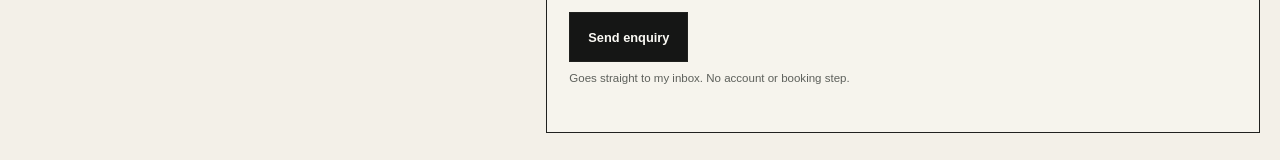
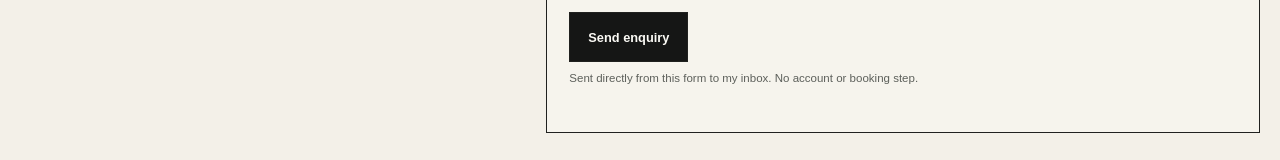
Before and after one commit to manazoid4/mazos-site, a Next.js app: page / in a window 1280 px wide. Shown: the part 4318-4478 px from the top of the page. Built offline with nearby package versions, Linux system fonts and the light colour scheme.

Commit message:
Keep enquiry assertion compatible with compact form copy

```diff
--- a/app/demo-request-form.tsx
+++ b/app/demo-request-form.tsx
@@ -70,8 +70,6 @@ export function DemoRequestForm() {
     const nextStep = String(data.get('nextStep') || DEFAULT_NEXT_STEP).trim();
     const honey = String(data.get('_honey') || '').trim();
 
-    // Native `required` accepts whitespace, so re-check here and say what is missing
-    // instead of silently doing nothing.
     const missing = !name ? 'name' : !email ? 'email' : !problem ? 'problem' : '';
     if (missing) {
       setValidationError(
@@ -193,7 +191,7 @@ export function DemoRequestForm() {
         <button className="button button-dark" type="submit" disabled={submitState === 'sending' || submitState === 'sent'}>
           {submitState === 'sending' ? 'Sending…' : submitState === 'sent' ? 'Sent' : 'Send enquiry'}
         </button>
-        <p>Goes straight to my inbox. No account or booking step.</p>
+        <p>Sent directly from this form to my inbox. No account or booking step.</p>
         <p className="mw-form-status mw-form-error" role="alert">{validationError}</p>
         <p className="mw-form-status" role="status" aria-live="polite">
           {submitState === 'sent' && (
```
